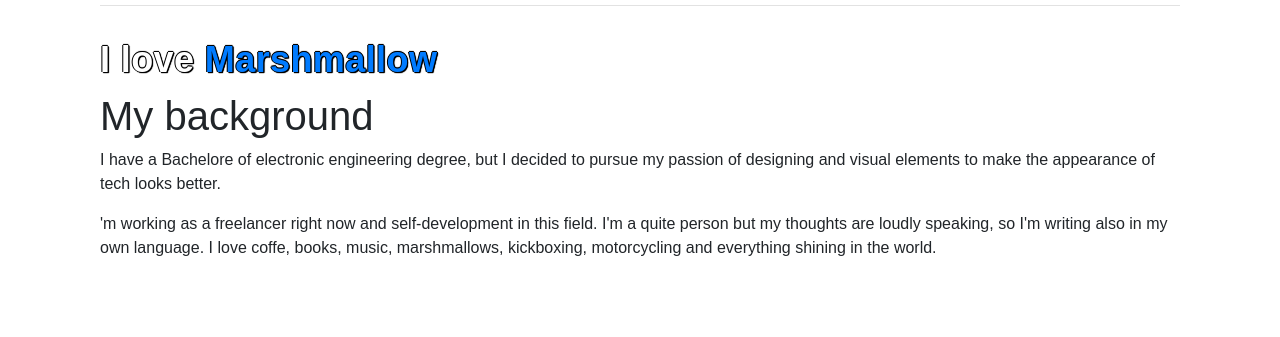
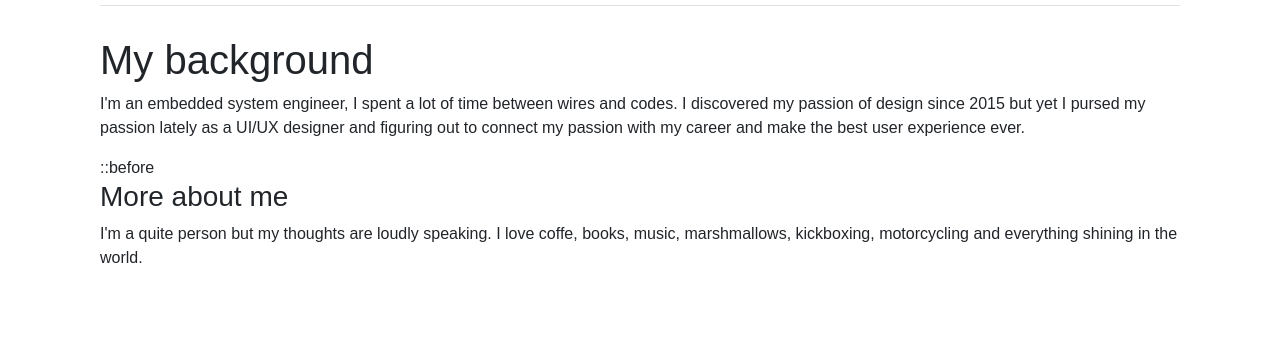
Before and after one commit to namlah/MyPortfolio, a plain HTML site: page about.html in a window 1280 px wide. Shown: the part 186-523 px from the top of the page. Drawn offline with nearby package versions, Linux system fonts and the light colour scheme.

Commit message:
Update about.html

```diff
--- a/about.html
+++ b/about.html
@@ -40,15 +40,15 @@
 
   </div>
 </nav>
-<div> <h1 class= "link1">I love <a href="/about">Marshmallow</a></h1></div>
-
 <div>
      <h1>My background</h1>
-     <p>I have a Bachelore of electronic engineering degree, but I decided to pursue my passion of designing and visual elements to make the appearance of tech looks better.
-</p>
-<p>'m working as a freelancer right now and self-development in this field.
-I'm a quite person but my thoughts are loudly speaking, so I'm writing also in my own language.
+     <p>I'm an embedded system engineer, I spent a lot of time between wires and codes.
+       I discovered my passion of design since 2015 but yet I pursed my passion lately as a UI/UX designer and figuring out to connect my passion with my career and make the best user experience ever.</p>
+    ::before
+  <h3>More about me</h3>
+  <p>I'm a quite person but my thoughts are loudly speaking.
 I love coffe, books, music, marshmallows, kickboxing, motorcycling and everything shining in the world.</p>
+
    </div>
 
 <div class="jumbotron bg-white" style="border-top-color: black;">
```
